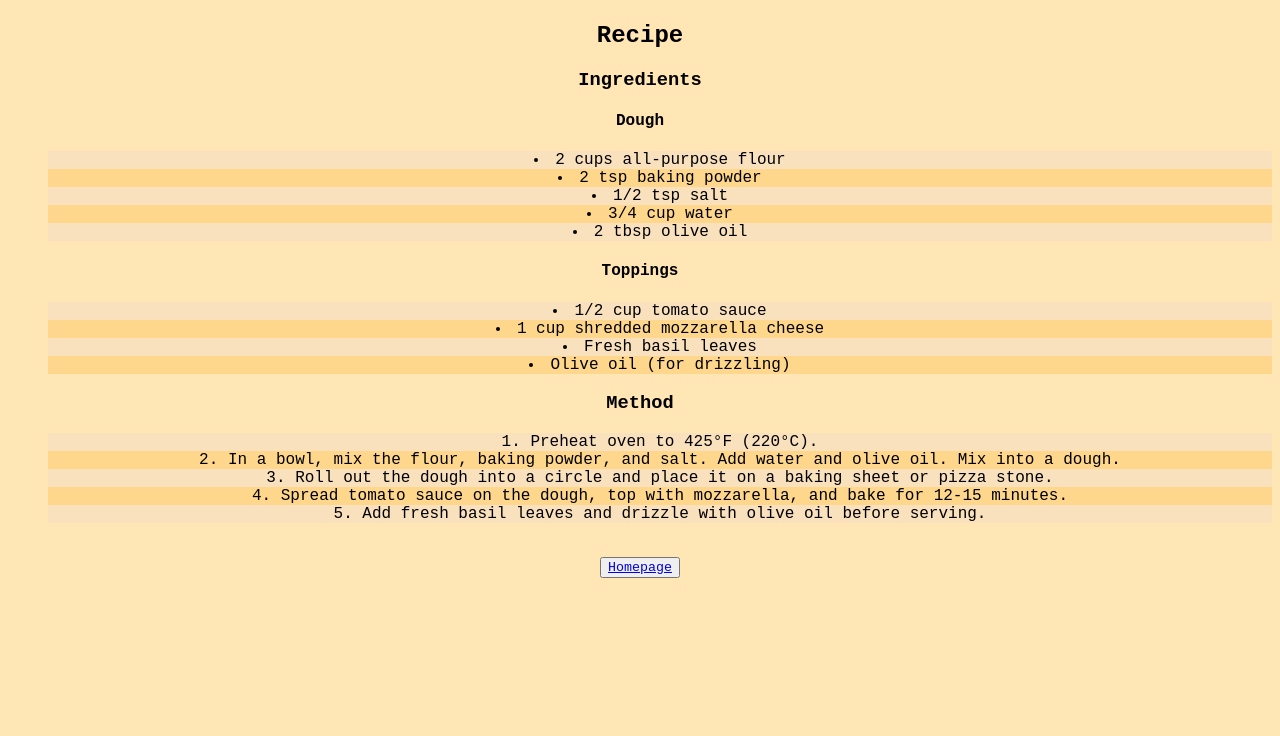
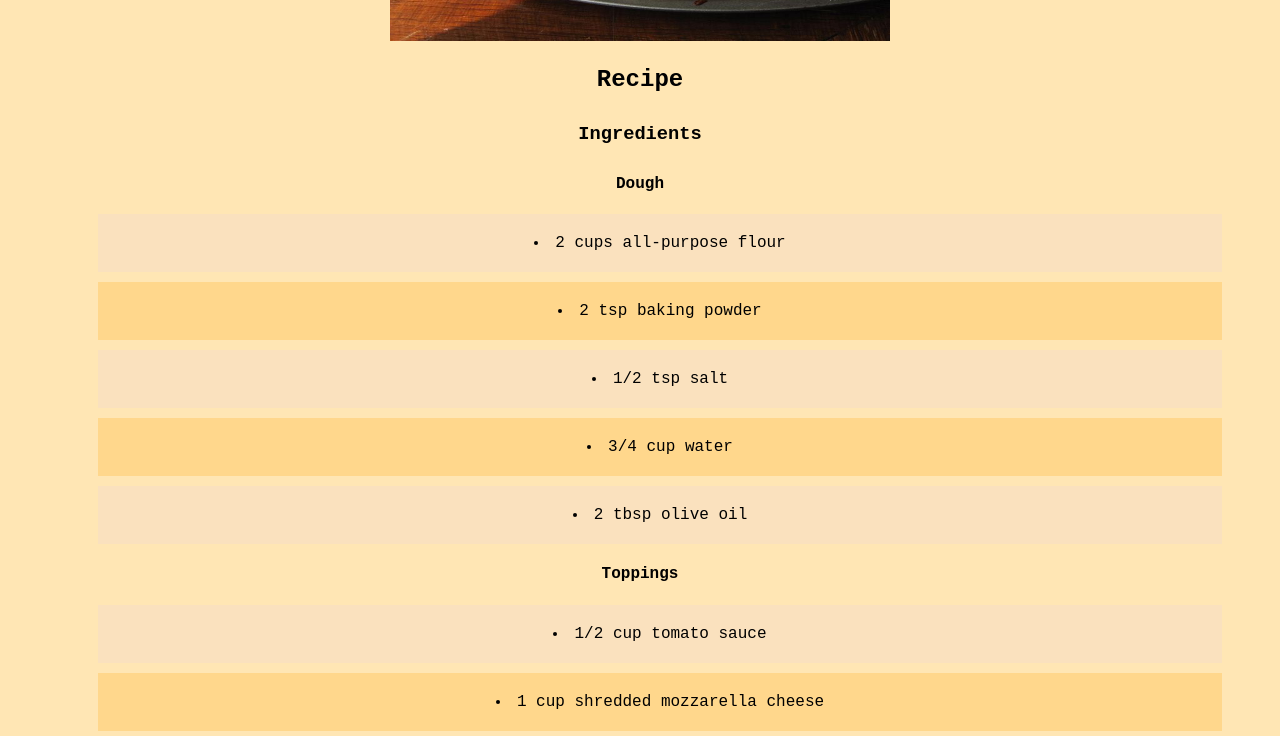
Before and after one commit to elliottfeltham/odin-recipes, a plain HTML site: page recipes/pizza.html in a window 1280 px wide. Shown: the part 384-1120 px from the top of the page. Before the commit the page ends 970 px from the top, so only its background shows below. Drawn offline with Linux system fonts and the light colour scheme.

Commit message:
Updated styles with box model

```diff
--- a/recipes/pizza.html
+++ b/recipes/pizza.html
@@ -35,6 +35,6 @@
         <li class="odds">Add fresh basil leaves and drizzle with olive oil before serving.</li>
     </ol>
     <br>
-    <button class="typed"><a href="../index.html">Homepage</a></button>
+    <a class="homebutton" href="../index.html">Homepage</a>
 </body>
 </html>
--- a/styles.css
+++ b/styles.css
@@ -4,11 +4,35 @@ body {
 
 h1 {
     font-family: 'Brush Script MT', cursive, sans-serif;
+    font-size: 50px;
+}
+
+h3 {
+    margin: 30px;
 }
 
 ul,
 ol {
     list-style-position: inside;
+}
+
+li {
+    padding: 20px;
+    margin: 10px 50px;
+}
+
+.homebutton {
+    background-color: rgb(250, 225, 190);
+    display: inline-block;
+    padding: 10px 20px;
+    font-size: 16px;
+    text-decoration: none;
+    color: black;
+    border-width: 5px;
+    border-style: solid;
+    border-color: rgb(255, 215, 140);
+    border-radius: 5px;
+    cursor: pointer;
 }
 .centered {
     text-align: center;
@@ -24,3 +48,7 @@ ol {
 .evens {
     background-color: rgb(255, 215, 140);
 }
+
+.contents {
+    margin: 100px 200px;
+}
```
Also changed, not shown: index.html (+1 -1 lines), recipes/lasanga.html (+1 -1 lines), recipes/spaghetti.html (+1 -1 lines).
